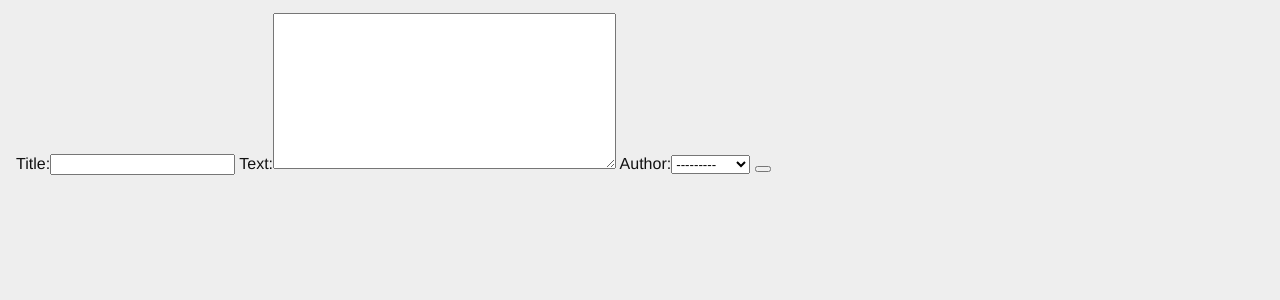
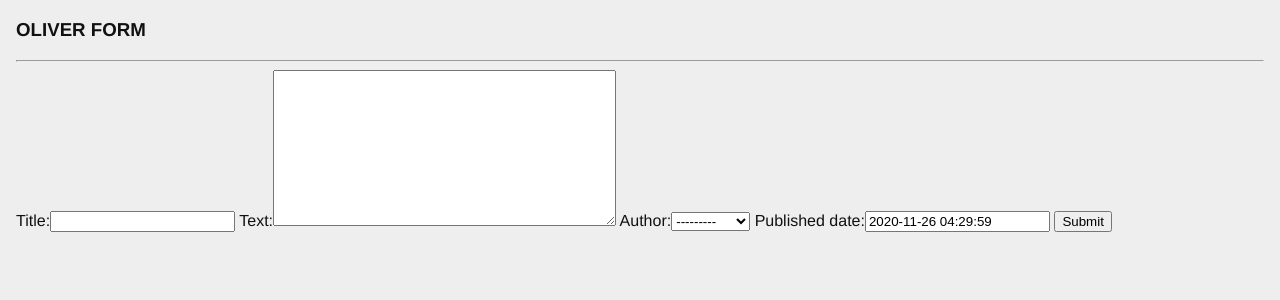
Before and after one commit to scotchwsplenda/L6_Act1_DjangoPole, a Django app: page /form_post/ in a window 1280 px wide. Shown: the part 20-320 px from the top of the page. Run offline with Django 3.2, Linux system fonts and the light colour scheme; data comes from the database, SQL or seed files in the repository; both versions use the stored data as it was after the commit.

Commit message:
published time set in view

```diff
--- a/obl_site/blogging/forms.py
+++ b/obl_site/blogging/forms.py
@@ -1,9 +1,13 @@
 from django.db.models.base import Model
 from django.forms import ModelForm
 from .models import Post
+from django import forms
+# from django.utils import timezone
 
 
-class MyPostForm(ModelForm):
+# https://www.youtube.com/watch?v=VOddmV4Xl1g
+class PostForm(ModelForm):
+    # published_date = forms.DateField(widget=forms.HiddenInput(), initial=timezone.now())
     class Meta:
         model = Post
-        fields = [ 'title', 'text', 'author']
+        fields = [ 'title', 'text', 'author', 'published_date']
--- a/obl_site/blogging/templates/blogging/my_template.html
+++ b/obl_site/blogging/templates/blogging/my_template.html
@@ -1,12 +1,12 @@
 {% extends "base.html" %}{% block content %}
 
-<body>
+<h3> OLIVER FORM</h3>
+<hr>
 
-<form method="post" >
-{% csrf_token %}
-{{form}}
+<form action=""" method="post" >
+    {% csrf_token %}
+    {{form}}
+    <input type="submit">
+</form>
 
-<button type="submit" class="btn btn-default"&gt;Submit</button>
-</form>
-</body>
 {% endblock %}
--- a/obl_site/blogging/views.py
+++ b/obl_site/blogging/views.py
@@ -7,24 +7,21 @@ from rest_framework import viewsets
 from rest_framework import permissions
 from .serializers import UserSerializer, GroupSerializer, PostsSerializer, CategorySerializer
 from django import forms
-from .forms import MyPostForm
-from django.utils import timezone
+from .forms import PostForm
+from datetime import datetime
 
 def Form_post(request):
+
+    form = PostForm(initial = {'published_date': datetime.now()})
+
     if request.method == "POST":
-        form = MyPostForm(request.POST)
+        form = PostForm(request.POST)
         if form.is_valid():
-            title = form['title']
-            text = form['text']
-            author = form['author']
-            # model_instance.timestamp = timezone.now()
+            print(request.POST)
             form.save()
             return redirect('/')
-    else:
 
-        form = MyPostForm()
-
-        return render(request, "blogging/my_template.html", {'form': form})
+    return render(request, "blogging/my_template.html", {'form': form})
 
 
 class UserViewSet(viewsets.ModelViewSet):
```
Also changed, not shown: obl_site/db.sqlite3, 1 other file.
